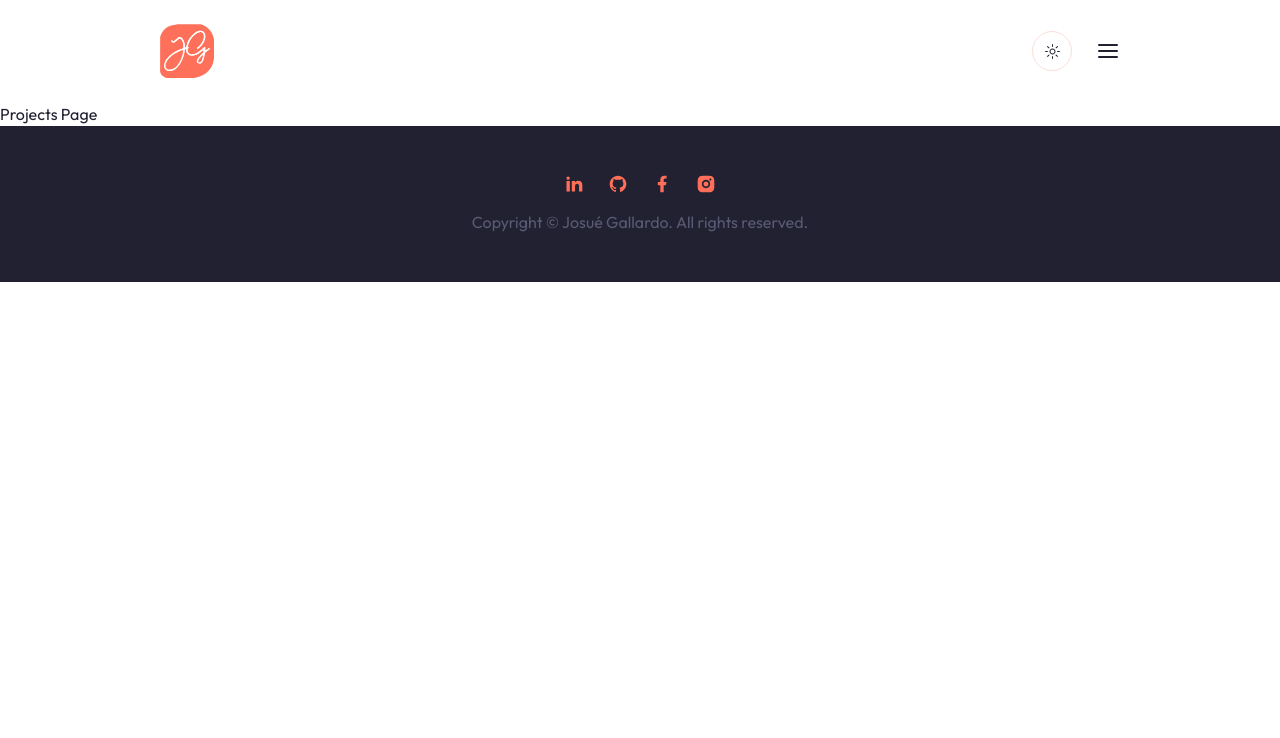
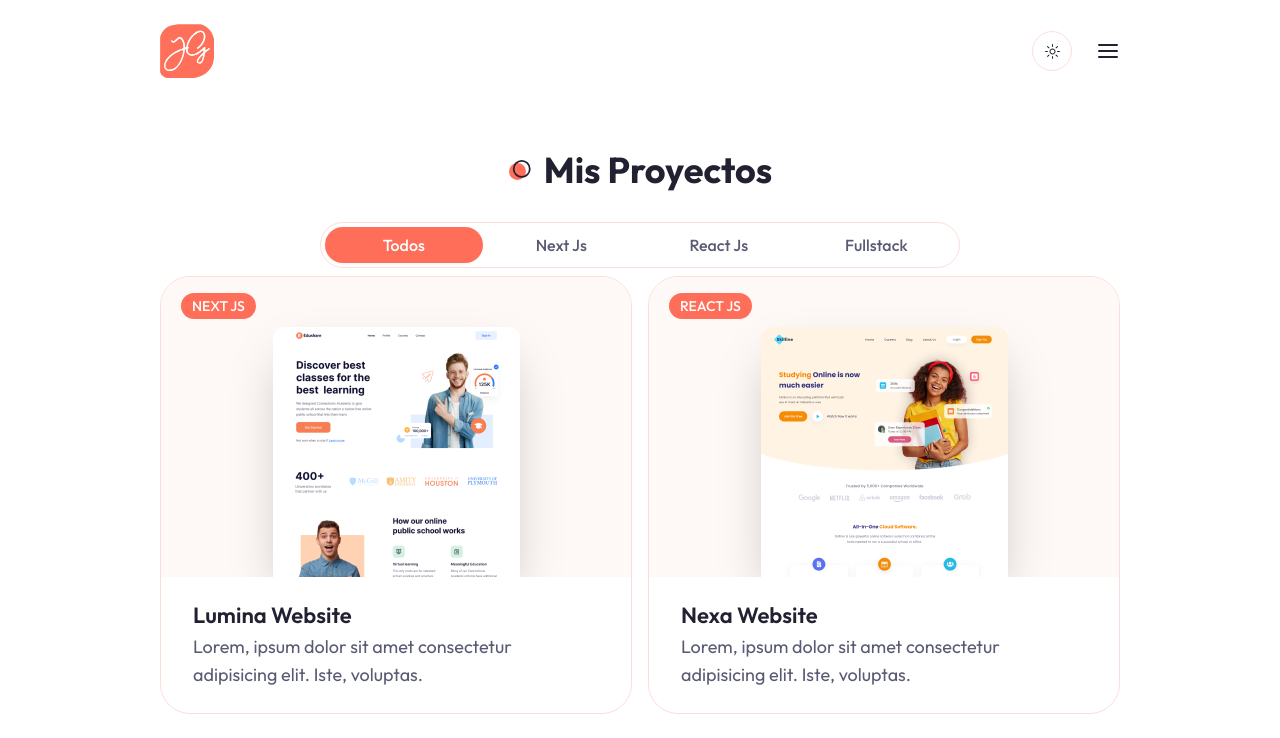
Before and after one commit to Im-Elias/portfolio, a Next.js app: page /projects in a window 1280 px wide. Shown: the top 738 px of the page. Built offline with nearby package versions, Linux system fonts and the light colour scheme.

Commit message:
front end listo, falta envio de mail

```diff
--- a/app/contact/page.jsx
+++ b/app/contact/page.jsx
@@ -1,5 +1,52 @@
+import Form from "@/components/Form";
+import { MailIcon, HomeIcon, PhoneCall } from "lucide-react";
+
 const Contact = () => {
-   return <div>Contact Page</div>;
+  return (
+    <section>
+      <div className="container mx-auto">
+        {/* texto e ilustracion */}
+        <div className="grid xl:grid-cols-2 pt-12 xl:h-[480px] mb-6 xl:mb-24">
+          {/* texto */}
+          <div className="flex flex-col justify-center">
+            <div className="flex items-center gap-x-4 text-primary text-lg mb-4">
+              <span className="w-[30px] h-[2px] bg-primary"></span>
+              Mándame un saludo 👋
+            </div>
+            <h1 className="h1 max-w-md mb-8">Trabajemos Juntos.</h1>
+            <p className="subtitle max-w-[400px]">
+              Lorem ipsum dolor sit amet consectetur adipisicing elit. Facilis,
+              repudiandae.
+            </p>
+          </div>
+          {/* ilustracion */}
+          <div className="hidden xl:flex w-full bg-contact_illustration_light dark:bg-contact_illustration_dark bg-contain bg-top bg-no-repeat"></div>
+        </div>
+        {/* info texto y formulario */}
+        <div className="grid xl:grid-cols-2 mb-24 xl:mb-32">
+          {/* info texto */}
+          <div className="flex flex-col gap-y-4 xl:gap-y-14 mb-12 xl:mb-24 text-base xl:text-lg">
+            {/* mail */}
+            <div className="flex items-center gap-x-8">
+              <MailIcon size={18} className="text-primary" />
+              <div>josue@josuegallardo.com</div>
+            </div>
+            {/* direccion */}
+            <div className="flex items-center gap-x-8">
+              <HomeIcon size={18} className="text-primary" />
+              <div>Valparaíso, Chile</div>
+            </div>
+            {/* teléfono */}
+            <div className="flex items-center gap-x-8">
+              <PhoneCall size={18} className="text-primary" />
+              <div>+569 9999 9999</div>
+            </div>
+          </div>
+          <Form />
+        </div>
+      </div>
+    </section>
+  );
 };
 
 export default Contact;
--- a/app/projects/page.jsx
+++ b/app/projects/page.jsx
@@ -1,5 +1,117 @@
+"use client";
+import React, { useState } from "react";
+import { Tabs, TabsList, TabsContent, TabsTrigger } from "@/components/ui/tabs";
+import ProjectCard from "@/components/ProjectCard";
+
+const projectsData = [
+  {
+    image: "/work/1.png",
+    category: "next js",
+    name: "Lumina Website",
+    description:
+      "Lorem, ipsum dolor sit amet consectetur adipisicing elit. Iste, voluptas.",
+    link: "/",
+    github: "/",
+  },
+  {
+    image: "/work/3.png",
+    category: "react js",
+    name: "Nexa Website",
+    description:
+      "Lorem, ipsum dolor sit amet consectetur adipisicing elit. Iste, voluptas.",
+    link: "/",
+    github: "/",
+  },
+  {
+    image: "/work/2.png",
+    category: "fullstack",
+    name: "Serenity Website",
+    description:
+      "Lorem, ipsum dolor sit amet consectetur adipisicing elit. Iste, voluptas.",
+    link: "/",
+    github: "/",
+  },
+  {
+    image: "/work/1.png",
+    category: "next js",
+    name: "Soltice Website",
+    description:
+      "Lorem, ipsum dolor sit amet consectetur adipisicing elit. Iste, voluptas.",
+    link: "/",
+    github: "/",
+  },
+  {
+    image: "/work/4.png",
+    category: "react js",
+    name: "Stark Website",
+    description:
+      "Lorem, ipsum dolor sit amet consectetur adipisicing elit. Iste, voluptas.",
+    link: "/",
+    github: "/",
+  },
+  {
+    image: "/work/2.png",
+    category: "fullstack",
+    name: "Swift Website",
+    description:
+      "Lorem, ipsum dolor sit amet consectetur adipisicing elit. Iste, voluptas.",
+    link: "/",
+    github: "/",
+  },
+];
+
+//remove category duplicates
+const uniqueCategories = [
+  "todos",
+  ...new Set(projectsData.map((item) => item.category)),
+];
+
 const Projects = () => {
-   return <div>Projects Page</div>;
+  const [categories, setCategories] = useState(uniqueCategories);
+  const [category, setCategory] = useState("todos");
+
+  const filteredProjects = projectsData.filter((project) => {
+    //si al categoria es todos, retornar todos los proyectos, si no, filtrar por categoria
+    return category === "todos" ? project : project.category === category;
+  });
+
+  console.log(filteredProjects);
+
+  return (
+    <section className=" min-h-screen pt-12">
+      <div className="container mx-auto">
+        <h2 className="section-title mb-8 xl:mb-16 text-center mx-auto">
+          Mis Proyectos
+        </h2>
+        {/* tabs */}
+        <Tabs defaultValue={category} className="mb-24 xl:mb-32">
+          <TabsList className="w-full grid h-full md:grid-cols-4 lg:max-w-[640px] md-12 mx-auto md:border dark:border-none">
+            {categories.map((category, index) => {
+              return (
+                <TabsTrigger
+                  onClick={() => setCategory(category)}
+                  value={category}
+                  key={index}
+                  className="capitalize w-[162px] md:w-auto">
+                  {category}
+                </TabsTrigger>
+              );
+            })}
+          </TabsList>
+          {/* tabs content */}
+          <div className="text-lg xl:mt-8 grid grid-cols-1 lg:grid-cols-2 gap-4">
+            {filteredProjects.map((project, index) => {
+              return (
+                <TabsContent value={category} key={index}>
+                  <ProjectCard project={project}></ProjectCard>
+                </TabsContent>
+              );
+            })}
+          </div>
+        </Tabs>
+      </div>
+    </section>
+  );
 };
 
 export default Projects;
--- /dev/null
+++ b/components/Form.jsx
@@ -0,0 +1,79 @@
+"use client";
+
+import { Button } from "./ui/button";
+import { Input } from "./ui/input";
+import { Textarea } from "./ui/textarea";
+import { User, MailIcon, ArrowRightIcon, MessageSquare } from "lucide-react";
+import { useState } from "react";
+
+const Form = () => {
+  const [name, setName] = useState("");
+  const [email, setEmail] = useState("");
+  const [message, setMessage] = useState("");
+
+  const sendMail = async (e) => {
+    e.preventDefault();
+
+    const response = await fetch("api/sendEmail", {
+      method: "POST",
+      headers: { "content-type": "application/json" },
+      body: JSON.stringify({ name, email, message }),
+    });
+    console.log(await response.json());
+  };
+
+  return (
+    <form onSubmit={sendMail} className="flex flex-col gap-y-4">
+      {/* input */}
+      <div className="relative flex items-center">
+        <Input
+          type="name"
+          id="name"
+          required
+          value={name}
+          onChange={(e) => {
+            setName(e.target.value);
+          }}
+          placeholder="Nombre"
+        />
+        <User className="absolute right-6" size={20} />
+      </div>
+      {/* input */}
+      <div className="relative flex items-center">
+        <Input
+          type="email"
+          id="email"
+          required
+          value={email}
+          onChange={(e) => {
+            setEmail(e.target.value);
+          }}
+          placeholder="Email"
+        />
+        <MailIcon className="absolute right-6" size={20} />
+      </div>
+      {/* textarea */}
+      <div className="relative flex items-center">
+        <Textarea
+          name="message"
+          id="message"
+          required
+          value={message}
+          onChange={(e) => {
+            setMessage(e.target.value);
+          }}
+          placeholder="Escribe tu mensaje aquí."
+        />
+        <MessageSquare className="absolute top-4 right-6" size={20} />
+      </div>
+      <Button
+        type="submit"
+        className="flex items-center  gap-x-1 max-w-[166px]">
+        Hablemos
+        <ArrowRightIcon size={20} />
+      </Button>
+    </form>
+  );
+};
+
+export default Form;
--- a/components/ui/input.jsx
+++ b/components/ui/input.jsx
@@ -1,19 +1,20 @@
-import * as React from "react"
+import * as React from "react";
 
-import { cn } from "@/lib/utils"
+import { cn } from "@/lib/utils";
 
 const Input = React.forwardRef(({ className, type, ...props }, ref) => {
   return (
-    (<input
+    <input
       type={type}
       className={cn(
-        "flex h-10 w-full rounded-md border border-input bg-background px-3 py-2 text-sm ring-offset-background file:border-0 file:bg-transparent file:text-sm file:font-medium placeholder:text-muted-foreground focus-visible:outline-none focus-visible:ring-2 focus-visible:ring-ring focus-visible:ring-offset-2 disabled:cursor-not-allowed disabled:opacity-50",
+        "flex h-[54px] w-full rounded-full border border-input bg-background px-8 py-2 text-base ring-offset-background file:border-0 file:bg-transparent file:text-sm file:font-medium placeholder:text-muted-foreground focus-visible:outline-none focus-visible:ring-2 focus-visible:ring-ring focus-visible:ring-offset-2 disabled:cursor-not-allowed disabled:opacity-50",
         className
       )}
       ref={ref}
-      {...props} />)
+      {...props}
+    />
   );
-})
-Input.displayName = "Input"
+});
+Input.displayName = "Input";
 
-export { Input }
+export { Input };
--- a/components/ui/textarea.jsx
+++ b/components/ui/textarea.jsx
@@ -1,18 +1,19 @@
-import * as React from "react"
+import * as React from "react";
 
-import { cn } from "@/lib/utils"
+import { cn } from "@/lib/utils";
 
 const Textarea = React.forwardRef(({ className, ...props }, ref) => {
   return (
-    (<textarea
+    <textarea
       className={cn(
-        "flex min-h-[80px] w-full rounded-md border border-input bg-background px-3 py-2 text-sm ring-offset-background placeholder:text-muted-foreground focus-visible:outline-none focus-visible:ring-2 focus-visible:ring-ring focus-visible:ring-offset-2 disabled:cursor-not-allowed disabled:opacity-50",
+        "flex min-h-[180px] w-full rounded-[30px] border border-input bg-background px-8 py-2 text-base ring-offset-background placeholder:text-muted-foreground focus-visible:outline-none focus-visible:ring-2 focus-visible:ring-ring focus-visible:ring-offset-2 disabled:cursor-not-allowed disabled:opacity-50",
         className
       )}
       ref={ref}
-      {...props} />)
+      {...props}
+    />
   );
-})
-Textarea.displayName = "Textarea"
+});
+Textarea.displayName = "Textarea";
 
-export { Textarea }
+export { Textarea };
--- a/package.json
+++ b/package.json
@@ -21,6 +21,7 @@
       "lucide-react": "^0.394.0",
       "next": "14.2.4",
       "next-themes": "^0.3.0",
+      "nodemailer": "^6.9.13",
       "react": "^18",
       "react-countup": "^6.5.3",
       "react-dom": "^18",
--- a/tailwind.config.js
+++ b/tailwind.config.js
@@ -88,6 +88,8 @@
         dots_dark: "url(/dots-dark.svg)",
         work_project_bg_light: "url(/work/project-bg-light.png)",
         work_project_bg_dark: "url(/work/project-bg-dark.png)",
+        contact_illustration_light: "url(/contact/illustration-light.svg)",
+        contact_illustration_dark: "url(/contact/illustration-dark.svg)",
       },
     },
   },
```
Also changed, not shown: components/ui/sheet.jsx (+51 -42 lines), lib/sendEmail/route.js (added, +42 -0 lines), 2 other files (tests, documents, lock files or other folders).
